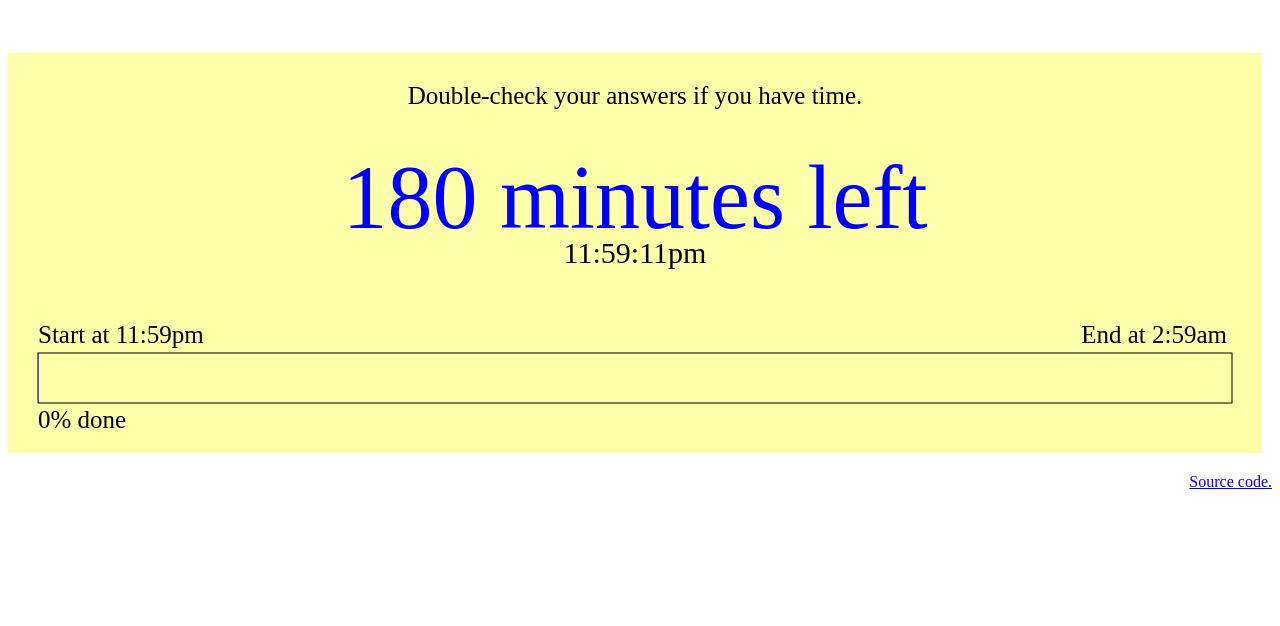
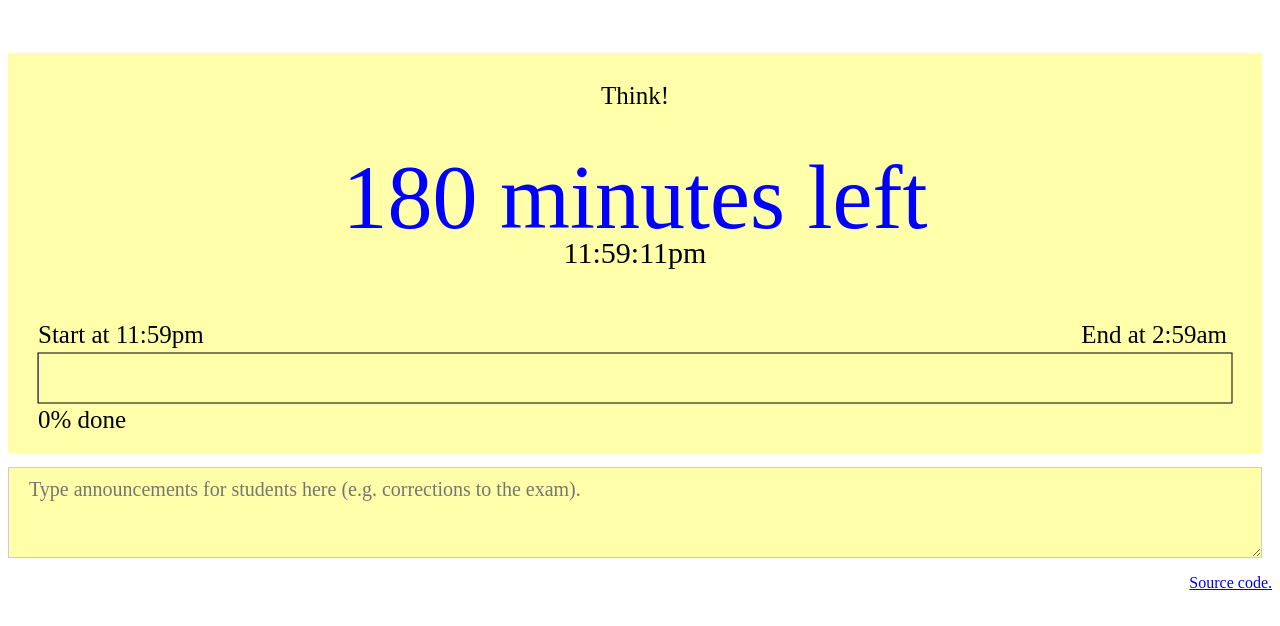
Before and after one commit to tjd/examclock, a plain HTML site: page examclock.html in a window 1280 px wide. Both pictures are taken after a click on the button "Start Timer". Drawn offline with Linux system fonts and the light colour scheme.

Commit message:
Update site to plain-JavaScript clock with announcements box

```diff
--- a/examclock.html
+++ b/examclock.html
@@ -3,8 +3,25 @@
 <head>
 	<meta charset="utf-8">
 	<title>Examclock</title>
-	<script src="modernizr.js"></script>
 	<script src="examclock.js"></script>
+	<style>
+		/* announcements typed here are shown to students under the clock */
+		#announcements {
+			display: block;
+			box-sizing: border-box;
+			width: 98vw;
+			margin-top: 10px;
+			padding: 10px 20px;
+			font: 40px serif;
+			color: darkred;
+			background: #ffffaa;
+			border: 1px solid #ccc;
+			resize: vertical;
+		}
+		#announcements:placeholder-shown {
+			font-size: 20px;
+		}
+	</style>
 </head>
 
 <body>
@@ -18,8 +35,9 @@
 Your browser does not support the HTML5 Canvas.
 </canvas>
 
-<p style="text-align:right"><a href="https://github.com/tjd/examclock">Source code.</a></p>
+<textarea id="announcements" rows="3" placeholder="Type announcements for students here (e.g. corrections to the exam)."></textarea>
 
+<p style="text-align:right"><a href="https://github.com/tjd1234/examclock">Source code.</a></p>
 
 </body>
 </html>
--- a/examclock.js
+++ b/examclock.js
@@ -1,280 +1,246 @@
-(function() {
-  var canvasApp, constrain, constrained_map, currentTimeString, curry_fn, eventWindowLoaded, frame_rate, log, makeExam, map, mins_to_millis, randIntBetween, raw_label, yellow;
-  log = function(msg) {
-    if (typeof console !== "undefined" && console !== null) {
-      return console.log(msg);
-    }
+// examclock.js
+//
+// An HTML5 canvas-based timer for midterm and final exams. Plain JavaScript,
+// no build step: edit this file directly.
+
+"use strict";
+
+(() => {
+    const log = (msg) => console.log(msg);
+
+    // includes endpoints: both lo and hi could be returned
+    const randIntBetween = (lo, hi) => Math.floor(Math.random() * (hi - lo + 1) + lo);
+
+    // return a random element of an array
+    const randChoice = (arr) => arr[randIntBetween(0, arr.length - 1)];
+
+    //
+    // yellow is a nice color
+    //
+    const yellow = "#ffffaa";
+
+    //
+    // animation frame rate
+    //
+    const frame_rate = 30;
+
+    //
+    // proportionally map x from range [a, b] to range [c, d]
+    //
+    const map = (x, a, b, c, d) => c + (d - c) * (x - a) / (b - a);
+
+    //
+    // ensure x is in the range [lo, hi]
+    //
+    const constrain = (x, lo, hi) => Math.min(Math.max(x, lo), hi);
+
+    //
+    // proportionally map x from range [a, b] to range [c, d],
+    // and always return a value in [c, d]
+    //
+    const constrained_map = (x, a, b, c, d) => constrain(map(x, a, b, c, d), c, d);
+
+    //
+    // simple time formatting, e.g. "2:05pm" or "2:05:09pm"
+    //
+    const formatTime = (date, include_seconds = false) => {
+        const hours = date.getHours();      // 0-23
+        const minutes = date.getMinutes();  // 0-59
+        const seconds = date.getSeconds();  // 0-59
+
+        const am_pm = hours < 12 ? "am" : "pm";
+        const h_str = hours % 12 === 0 ? "12" : (hours % 12).toString();
+        const m_str = ":" + String(minutes).padStart(2, "0");
+        const s_str = include_seconds ? ":" + String(seconds).padStart(2, "0") : "";
+
+        return `${h_str}${m_str}${s_str}${am_pm}`;
     };
-  Function.prototype.add_method = function(name, fn) {
-    this.prototype[name] = fn;
-    return this;
-  };
-  curry_fn = function() {
-    var args, slice, that;
-    slice = Array.prototype.slice;
-    args = slice.apply(arguments);
-    that = this;
-    return function() {
-      return that.apply(null, args.concat(slice.apply(arguments)));
-    };
-  };
-  Function.add_method('curry', curry_fn);
-  randIntBetween = function(lo, hi) {
-    return Math.floor(Math.random() * (hi - lo + 1) + lo);
-  };
-  Array.prototype.rand_choice = function() {
-    return this[randIntBetween(0, this.length - 1)];
-  };
-  yellow = "#ffffaa";
-  frame_rate = 30;
-  map = function(x, a, b, c, d) {
-    return c + (d - c) * (x - a) / (b - a);
-  };
-  constrain = function(x, lo, hi) {
-    if (x < lo) {
-      return lo;
-    } else if (x > hi) {
-      return hi;
-    } else {
-      return x;
-    }
-  };
-  constrained_map = function(x, a, b, c, d) {
-    return constrain(map(x, a, b, c, d), c, d);
-  };
-  Date.prototype.format = function(include_seconds) {
-    var am_pm, h_str, hours, m_str, minutes, s_str, seconds;
-    if (include_seconds == null) {
-      include_seconds = false;
-    }
-    hours = this.getHours();
-    minutes = this.getMinutes();
-    seconds = this.getSeconds();
-    am_pm = hours < 12 ? "am" : "pm";
-    h_str = hours % 12 === 0 ? "12" : (hours % 12).toString();
-    m_str = ":" + (minutes < 10 ? "0" : "") + minutes.toString();
-    s_str = include_seconds ? ":" + (seconds < 10 ? "0" : "") + seconds.toString() : "";
-    return "" + h_str + m_str + s_str + am_pm;
-  };
-  currentTimeString = function(include_seconds) {
-    if (include_seconds == null) {
-      include_seconds = false;
-    }
-    return (new Date).format(include_seconds);
-  };
-  mins_to_millis = function(m) {
-    return 60 * m * 1000;
-  };
-  makeExam = function(dur_in_min) {
-    var exam, future, now;
-    now = new Date;
-    future = new Date(now.getTime() + mins_to_millis(dur_in_min));
-    exam = {
+
+    const currentTimeString = (include_seconds = false) => formatTime(new Date(), include_seconds);
+
+    const mins_to_millis = (m) => 60 * m * 1000;
+
+    const makeExam = (dur_in_min) => {
+        const now = new Date();
+        const future = new Date(now.getTime() + mins_to_millis(dur_in_min));
+        return {
             time: {
                 start: now,
-        end: future
+                end: future,
             },
             duration: {
                 millis: mins_to_millis(dur_in_min),
                 seconds: 60 * dur_in_min,
                 minutes: dur_in_min,
-        hours: dur_in_min / 60
+                hours: dur_in_min / 60,
             },
             remaining: {
-        millis: function() {
-          return future.getTime() - (new Date()).getTime();
+                millis() { return future.getTime() - Date.now(); },
+                seconds() { return Math.ceil(this.millis() / 1000); },
+                minutes() { return Math.ceil(this.seconds() / 60); },
             },
-        seconds: function() {
-          return Math.ceil(this.millis() / 1000);
-        },
-        minutes: function() {
-          return Math.ceil(this.seconds() / 60);
-        }
-      },
-      going: function() {
-        return !this.finished();
-      },
-      finished: function() {
-        return this.remaining.millis() <= 0;
-      }
+            going() { return !this.finished(); },
+            finished() { return this.remaining.millis() <= 0; },
         };
-    return exam;
     };
-  raw_label = function(context, canvas) {
-    return {
-      make: function(obj) {
-        var lbl, _ref, _ref2, _ref3, _ref4, _ref5, _ref6;
-        return lbl = {
-          context: context,
-          msg: (_ref = obj.msg) != null ? _ref : "<label_msg>",
-          x: (_ref2 = obj.x) != null ? _ref2 : 100,
-          y: (_ref3 = obj.y) != null ? _ref3 : 100,
-          style: (_ref4 = obj.style) != null ? _ref4 : "black",
-          font: (_ref5 = obj.font) != null ? _ref5 : "25px serif",
-          visible: (_ref6 = obj.visible) != null ? _ref6 : true,
-          getWidthInPixels: function() {
-            var w;
+
+    const raw_label = (context, canvas) => ({
+        make: (obj) => ({
+            context,
+            msg: obj.msg ?? "<label_msg>",
+            x: obj.x ?? 100,
+            y: obj.y ?? 100,
+            style: obj.style ?? "black",
+            font: obj.font ?? "25px serif",
+            visible: obj.visible ?? true,
+            measure(text) {
                 this.context.save();
                 this.context.font = this.font;
                 this.context.fillStyle = this.style;
-            w = this.context.measureText(this.msg).width;
+                const w = this.context.measureText(text).width;
                 this.context.restore();
                 return w;
             },
-          uppercaseMwidth: function() {
-            var w;
-            this.context.save();
-            this.context.font = this.font;
-            this.context.fillStyle = this.style;
-            w = this.context.measureText("M").width;
-            this.context.restore();
-            return w;
-          },
-          getHeightInPixels: function() {
-            return this.lowercaseMwidth();
-          },
-          render: function() {
-            if (!this.visible) {
-              return;
-            }
+            getWidthInPixels() { return this.measure(this.msg); },
+            uppercaseMwidth() { return this.measure("M"); },
+            getHeightInPixels() { return this.uppercaseMwidth(); },
+            render() {
+                if (!this.visible) return;
                 this.context.save();
                 this.context.font = this.font;
                 this.context.fillStyle = this.style;
                 this.context.fillText(this.msg, this.x, this.y);
-            return this.context.restore();
-          }
-        };
+                this.context.restore();
             },
-      put: function(msg, x, y, font, style) {
-        if (x == null) {
-          x = 25;
-        }
-        if (y == null) {
-          y = 25;
-        }
-        if (font == null) {
-          font = '25px serif';
-        }
-        if (style == null) {
-          style = 'black';
-        }
+        }),
+
+        put(msg, x = 25, y = 25, font = "25px serif", style = "black") {
             context.font = font;
             context.fillStyle = style;
-        return context.fillText(msg, x, y);
+            context.fillText(msg, x, y);
         },
-      center: function(msg, y, font, style) {
-        var dim, x;
-        if (y == null) {
-          y = 25;
-        }
-        if (font == null) {
-          font = '25px serif';
-        }
-        if (style == null) {
-          style = 'black';
-        }
+
+        center(msg, y = 25, font = "25px serif", style = "black") {
             context.font = font;
             context.fillStyle = style;
-        dim = context.measureText(msg);
-        x = (canvas.width - dim.width) / 2;
-        return context.fillText(msg, x, y);
-      }
-    };
-  };
-  canvasApp = function() {
-    var animationLoop, background, bar, big_msg, canvas, context, dur_input, dur_span, exam, label, scroll, start_button, start_button_click, window_resize;
-    if (Modernizr.canvas) {
-      log("canvas is supported");
-    } else {
+            const x = (canvas.width - context.measureText(msg).width) / 2;
+            context.fillText(msg, x, y);
+        },
+    });
+
+    const canvasApp = () => {
+        //
+        // get the canvas and its context
+        //
+        const canvas = document.getElementById("canvasOne");
+        if (!canvas.getContext) {
             log("canvas is NOT supported");
             return;
         }
-    canvas = document.getElementById("canvasOne");
-    context = canvas.getContext("2d");
+        const context = canvas.getContext("2d");
+
         canvas.width = 0.98 * window.innerWidth;
         canvas.height = 400;
-    label = raw_label(context, canvas);
-    exam = null;
-    start_button_click = function() {
+
+        //
+        // make the label object
+        //
+        const label = raw_label(context, canvas);
+
+        //
+        // set event handlers and other variables
+        //
+        const start_button = document.getElementById("startbutton");
+        const dur_input = document.getElementById("dur_in_min");
+        const dur_span = document.getElementById("dur_span");
+        dur_input.value = 180;
+
+        let exam = null;
+
+        start_button.onclick = () => {
             if (isNaN(dur_input.value) || dur_input.value === "") {
-        return alert("Please enter duration in minutes.");
-      } else {
+                alert("Please enter duration in minutes.");
+                return;
+            }
             exam = makeExam(parseInt(dur_input.value, 10));
             bar.set_msg();
             start_button.style.visibility = "hidden";
             dur_span.style.visibility = "hidden";
-        return setInterval(animationLoop, 1000 / frame_rate);
-      }
+
+            // start the animation loop
+            setInterval(animationLoop, 1000 / frame_rate);
         };
-    start_button = document.getElementById("startbutton");
-    start_button.onclick = start_button_click;
-    dur_input = document.getElementById("dur_in_min");
-    dur_input.value = 180;
-    dur_span = document.getElementById("dur_span");
-    window_resize = function() {
+
+        window.addEventListener("resize", () => {
             canvas.width = 0.98 * window.innerWidth;
-      return bar.resize();
+            bar.resize();
+            // the canvas is cleared on resize, so repaint it before the exam starts
+            if (exam === null) background(yellow);
+        });
+
+        //
+        // helper functions
+        //
+        const background = (color) => {
+            context.fillStyle = color;
+            context.fillRect(0, 0, canvas.width, canvas.height);
         };
-    window.addEventListener("resize", window_resize, false);
-    background = function(color) {
-      context.fillStyle = color;
-      return context.fillRect(0, 0, canvas.width, canvas.height);
-    };
+
         background(yellow);
-    big_msg = {
+
+        //
+        // large message text info
+        //
+        const big_msg = {
             msg: "",
             y: 175,
             font: "90px serif",
-      color: "blue"
+            color: "blue",
         };
-    bar = {
+
+        //
+        // progress bar info
+        //
+        const bar = {
             x: 30,
             y: 300,
             width: canvas.width - 60,
             height: 50,
-      resize: function() {
+            resize() {
                 this.width = canvas.width - 60;
                 this.height = 50;
-        return this.set_msg();
+                if (exam !== null) this.set_msg();
             },
             strokeStyle: "black",
             lineWidth: 1,
             color: "red",
-      set_msg: function() {
-        this.start_msg = label.make({
-          msg: "Start at " + (exam.time.start.format()),
-          x: bar.x,
-          y: bar.y - 10
-        });
-        this.end_msg = label.make({
-          msg: "End at " + (exam.time.end.format()),
-          x: -1,
-          y: bar.y - 10
-        });
-        return this.end_msg.x = this.width - this.end_msg.getWidthInPixels() + 25;
+            set_msg() {
+                this.start_msg = label.make({ msg: `Start at ${formatTime(exam.time.start)}`, x: this.x, y: this.y - 10 });
+                this.end_msg = label.make({ msg: `End at ${formatTime(exam.time.end)}`, x: -1, y: this.y - 10 });
+                this.end_msg.x = this.width - this.end_msg.getWidthInPixels() + 25;
             },
-      start_msg: "<start_msg>",
-      end_msg: "<end_msg>"
+            start_msg: null,
+            end_msg: null,
         };
-    scroll = {
+
+        //
+        // text scroll
+        //
+        const scroll = {
             x: 0,
             y: 0,
             dx: 0,
             dy: 0,
-      last_change: (new Date).getTime(),
-      sit_time: 30 * 1000,
+            last_change: Date.now(),
+            sit_time: 30 * 1000,  // milliseconds
             hide_time: 5 * 1000,
-      state: "hiding",
-      possible_states: ["finished", "descending", "ascending", "sitting", "hiding"],
-      draw: function() {
-        if (this.state !== "hiding") {
-          return label.center(this.msg, this.y);
-        }
+            state: "hiding",  // one of: finished, descending, ascending, sitting, hiding
+            draw() {
+                if (this.state !== "hiding") label.center(this.msg, this.y);
             },
-      update: function() {
-        var now, t;
-        now = (new Date).getTime();
-        t = now - this.last_change;
+            update() {
+                const now = Date.now();
+                const t = now - this.last_change;
                 switch (this.state) {
                     case "finished":
                         this.dx = 0;
@@ -296,7 +262,7 @@
                         if (t > this.hide_time) {
                             this.state = "descending";
                             this.last_change = now;
-              this.msg = this.messages.rand_choice();
+                            this.msg = randChoice(this.messages);
                         }
                         break;
                     case "descending":
@@ -316,21 +282,30 @@
                             this.state = "hiding";
                             this.last_change = now;
                         }
+                        break;
                 }
                 this.x += this.dx;
-        return this.y += this.dy;
+                this.y += this.dy;
             },
             msg: "<msg>",
-      reset: function() {
-        this.msg = this.messages.rand_choice();
-        this.x = canvas.width + 10;
-        return this.y = 50;
-      },
-      messages: ["Put your name and SFU student ID # on each page.", "Raise your hand if you have a question or need to use the washroom.", "Read the questions carefully.", "Double-check your answers if you have time.", "Have mercy on your marker: write neatly!", "Pay attention to the details.", "Relax. Stay calm. Chill.", "Think!"]
+            messages: [
+                "Put your name and SFU student ID # on each page.",
+                "Raise your hand if you have a question or need to use the washroom.",
+                "Read the questions carefully.",
+                "Double-check your answers if you have time.",
+                "Have mercy on your marker: write neatly!",
+                "Pay attention to the details.",
+                "Relax. Stay calm. Chill.",
+                "Think!",
+            ],
         };
-    return animationLoop = function() {
-      var millis_left, pct, pct_msg, pct_msg_width, w;
+
+        const animationLoop = () => {
             background(yellow);
+
+            //
+            // set colors and messages based on time remaining
+            //
             if (exam.finished()) {
                 bar.color = "green";
                 big_msg.msg = "Exam is finished!";
@@ -349,27 +324,45 @@
                 big_msg.msg = exam.remaining.minutes() + " minutes left";
                 big_msg.color = "blue";
             }
+
+            //
+            // draw the time remaining, current time, and start/end time labels
+            //
             label.center(big_msg.msg, big_msg.y, big_msg.font, big_msg.color);
             label.center(currentTimeString(true), 210, "30px serif");
             bar.start_msg.render();
             bar.end_msg.render();
+
+            //
+            // progress bar
+            //
             context.strokeStyle = bar.strokeStyle;
             context.lineWidth = bar.lineWidth;
             context.strokeRect(bar.x, bar.y, bar.width, bar.height);
+
             context.fillStyle = bar.color;
-      millis_left = exam.remaining.millis();
-      w = constrained_map(millis_left, exam.duration.millis, 0, 0, bar.width);
+
+            // w is the width of the progress bar
+            const millis_left = exam.remaining.millis();
+            const w = constrained_map(millis_left, exam.duration.millis, 0, 0, bar.width);
             context.fillRect(bar.x, bar.y, w, bar.height);
-      pct = constrained_map(millis_left, exam.duration.millis, 0, 0, 100);
-      pct_msg = Math.floor(pct) + "% done";
-      pct_msg_width = context.measureText(pct_msg).width;
+
+            // calculate and display the % completed
+            const pct = constrained_map(millis_left, exam.duration.millis, 0, 0, 100);
+            const pct_msg = Math.floor(pct) + "% done";
+            const pct_msg_width = context.measureText(pct_msg).width;
             label.put(pct_msg, constrain(w, bar.x, canvas.width - (pct_msg_width + 3)), bar.y + 75);
+
+            //
+            // scroll bar
+            //
             scroll.draw();
-      return scroll.update();
+            scroll.update();
         };
     };
-  eventWindowLoaded = function() {
-    return canvasApp();
-  };
-  window.addEventListener("load", eventWindowLoaded, false);
-}).call(this);
+
+    //
+    // The "load" event occurs when the HTML page finishes loading.
+    //
+    window.addEventListener("load", canvasApp);
+})();
```
Also changed, not shown: index.html (+20 -2 lines), modernizr.js (deleted). Lines whose indentation alone changed are shown as unchanged.
